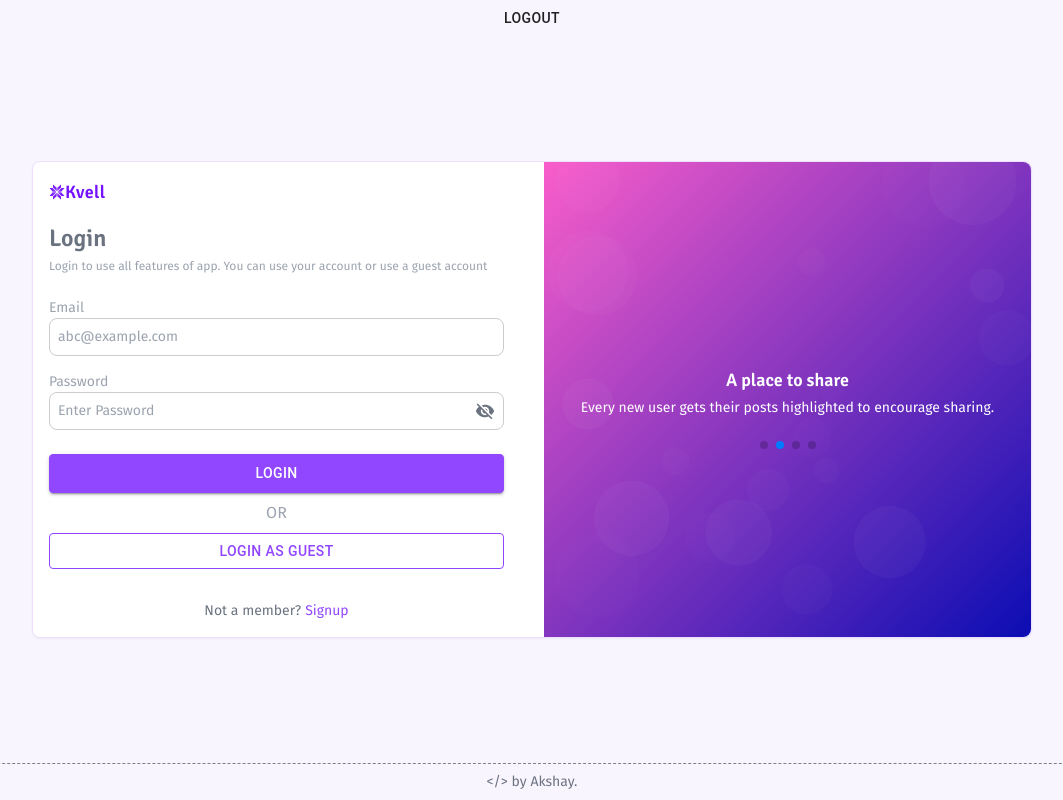
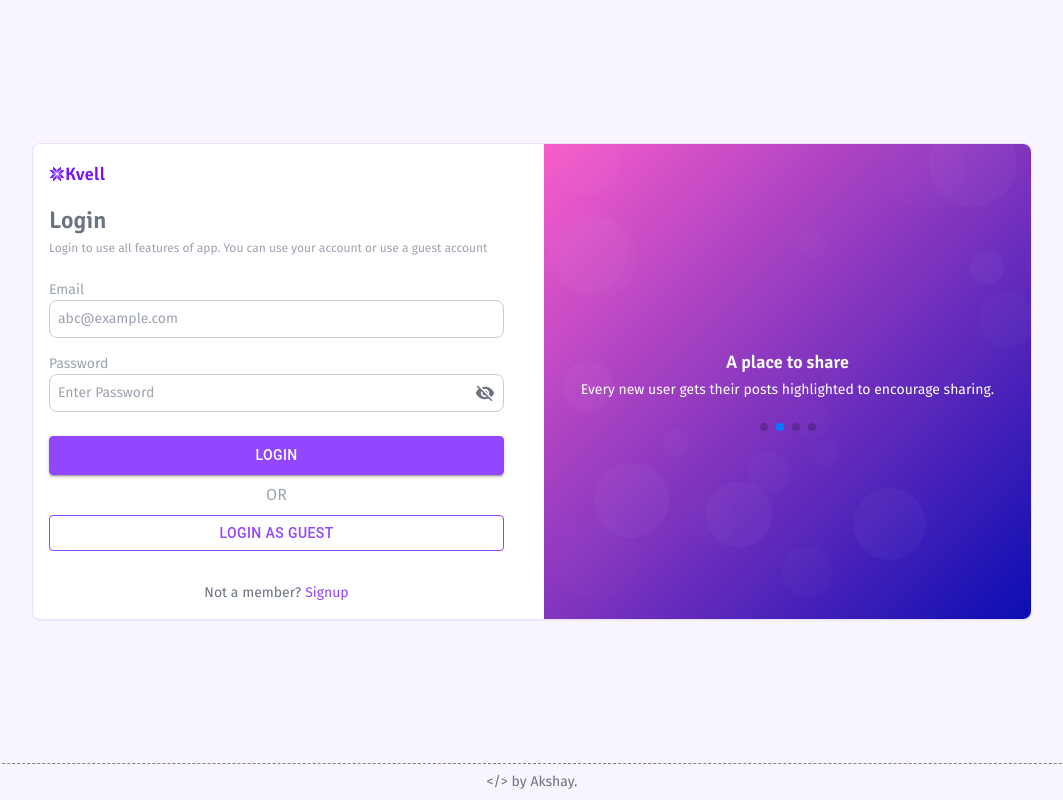
Before and after one commit to akshay-rajput/kvell-app, a React (Vite) app: page /login in a window 1280 px wide. Shown: the whole page, without its empty margins (108-1171 px from the left). Built offline with nearby package versions, Linux system fonts and the light colour scheme.

Commit message:
feat - app - hide nav if logout, redirect if no token

```diff
--- a/src/App.jsx
+++ b/src/App.jsx
@@ -21,10 +21,12 @@ SwiperCore.use([Pagination, Autoplay]);
 
 // render routes
 import ROUTES, {RenderRoutes} from './routes';
-import { useLocation } from "react-router-dom";
+import { useNavigate, useLocation } from "react-router-dom";
 
+import useWindowDimensions from "@/hooks/useWindowDimensions";
 // components
-import TheFooter from './features/_shared_/TheFooter';
+import TheNavbar from '@/features/_shared_/TheNavbar';
+import TheFooter from '@/features/_shared_/TheFooter';
 
 // style
 import { createGlobalStyle } from 'styled-components';
@@ -48,11 +50,12 @@ const GlobalStyles = createGlobalStyle`
 
 function App() {
 	const { pathname } = useLocation();
-
+	const navigate = useNavigate();
 	const authState = useSelector(state => state.authentication);
     const authDispatch = useDispatch();
 
-	const [isUserLoggedIn, setIsUserLoggedIn] = useState(false);
+	const {width, height} = useWindowDimensions();
+	// const [isUserLoggedIn, setIsUserLoggedIn] = useState(false);
 
     // scroll to top on load
     useEffect(() => {
@@ -65,32 +68,23 @@ function App() {
 	// auth
     useEffect(() => {
         // console.log('app token: ', authState.token);
-        if(authState.token){
-            setIsUserLoggedIn(true);
-        }else{
-            setIsUserLoggedIn(false);
+        if(!authState.token){
+            navigate('/login');
         }
 
     }, [authState.token])
 
-	function logoutUser(){
-		console.log('loggin out...');
-		authDispatch(LOGOUT());
-	}
 
 	return (
 		<div className="App">
 			<GlobalStyles />
 
-			<h3>{authState.name}</h3>
-			<Button onClick={logoutUser} variant="text" color="default">
-				logout
-			</Button>
-			<main>
+			{
+				authState.token && <TheNavbar windowWidth={width} />
+			}
 
-				{/* route */}
-				<RenderRoutes userLoggedIn={isUserLoggedIn} routes={ROUTES}></RenderRoutes>
-
+			<main className="app-container">
+				<RenderRoutes />
 			</main>
 
 			<TheFooter />
```
